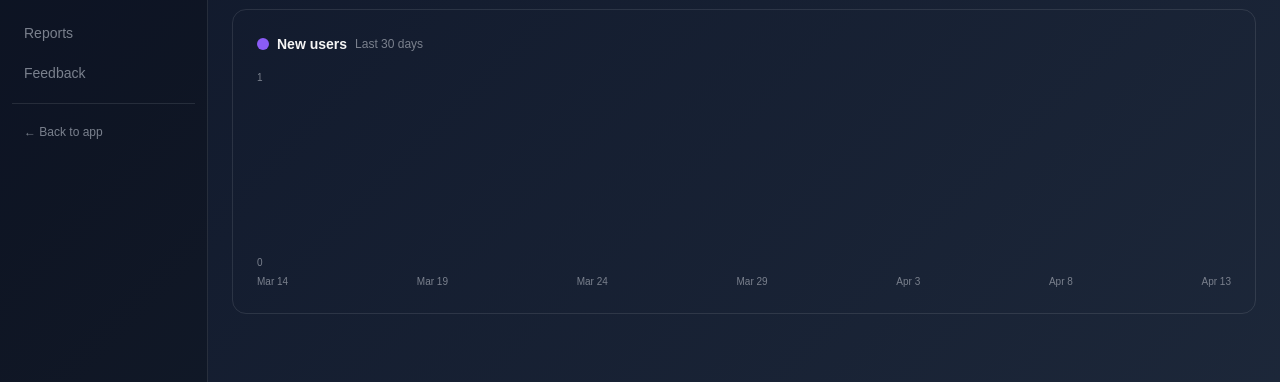
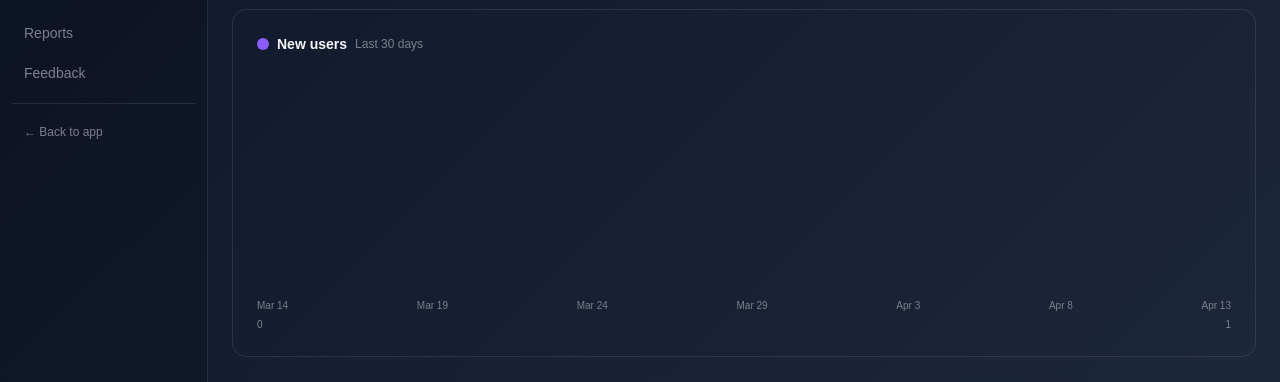
Before and after one commit to decktrader/DeckShark, a Next.js app: page /admin/growth in a window 1280 px wide. Shown: the part 258-640 px from the top of the page. Built offline with nearby package versions, Linux system fonts and the light colour scheme; no server answers; the database is empty.

Commit message:
Fix growth chart bar heights — use pixel heights instead of percentages

```diff
--- a/src/components/admin/growth-charts.tsx
+++ b/src/components/admin/growth-charts.tsx
@@ -55,39 +55,35 @@ function BarChart({
 
   const values = data.map((d) => d[metric])
   const max = Math.max(...values, 1)
-  const chartHeight = 200
-  const barGap = data.length > 60 ? 1 : 2
-  const barWidth = Math.max(
-    2,
-    Math.floor((100 - barGap * data.length) / data.length),
-  )
+  const chartHeight = 220
 
   // Show ~6 date labels evenly spaced
   const labelInterval = Math.max(1, Math.floor(data.length / 6))
 
   return (
     <div>
-      <div className="relative" style={{ height: chartHeight }}>
-        <div className="flex h-full items-end gap-px">
+      <div className="flex items-end gap-[2px]" style={{ height: chartHeight }}>
         {data.map((point) => {
-            const height = max > 0 ? (point[metric] / max) * 100 : 0
+          const value = point[metric]
+          const pct = max > 0 ? (value / max) * 100 : 0
+          // Use pixel height directly for reliability
+          const barHeight = Math.round((pct / 100) * chartHeight)
           return (
             <div
               key={point.date}
               className="group relative flex-1"
-                style={{ minWidth: barWidth }}
+              style={{ height: chartHeight }}
             >
               <div
-                  className="absolute inset-x-0 bottom-0 rounded-t-sm transition-opacity hover:opacity-80"
+                className="absolute inset-x-0 bottom-0 rounded-t-sm"
                 style={{
-                    height: `${height}%`,
+                  height: value > 0 ? Math.max(barHeight, 4) : 0,
                   backgroundColor: color,
-                    minHeight: point[metric] > 0 ? 2 : 0,
                 }}
               />
               {/* Tooltip */}
-                <div className="pointer-events-none absolute bottom-full left-1/2 z-10 mb-2 hidden -translate-x-1/2 rounded-md bg-zinc-800 px-2 py-1 text-xs whitespace-nowrap group-hover:block">
-                  <p className="font-medium">{point[metric]}</p>
+              <div className="pointer-events-none absolute bottom-full left-1/2 z-10 mb-2 hidden -translate-x-1/2 rounded-md bg-zinc-800 px-2.5 py-1.5 text-xs whitespace-nowrap shadow-lg group-hover:block">
+                <p className="font-bold">{value}</p>
                 <p className="text-muted-foreground">
                   {formatDate(point.date, data.length > 60)}
                 </p>
@@ -96,16 +92,13 @@ function BarChart({
           )
         })}
       </div>
-        {/* Y axis labels */}
-        <div className="pointer-events-none absolute inset-y-0 left-0 flex flex-col justify-between">
-          <span className="text-muted-foreground text-[10px]">{max}</span>
-          <span className="text-muted-foreground text-[10px]">0</span>
-        </div>
-      </div>
-      {/* X axis labels */}
-      <div className="mt-1 flex justify-between">
+      {/* Axis labels */}
+      <div className="mt-2 flex items-center justify-between">
+        <div className="flex flex-1 justify-between">
           {data
-          .filter((_, i) => i % labelInterval === 0 || i === data.length - 1)
+            .filter(
+              (_, idx) => idx % labelInterval === 0 || idx === data.length - 1,
+            )
             .map((point) => (
               <span
                 key={point.date}
@@ -114,6 +107,11 @@ function BarChart({
                 {formatDate(point.date, data.length > 60)}
               </span>
             ))}
+        </div>
+      </div>
+      <div className="text-muted-foreground mt-1 flex justify-between text-[10px]">
+        <span>0</span>
+        <span>{max}</span>
       </div>
     </div>
   )
```
Lines whose indentation alone changed are shown as unchanged.
